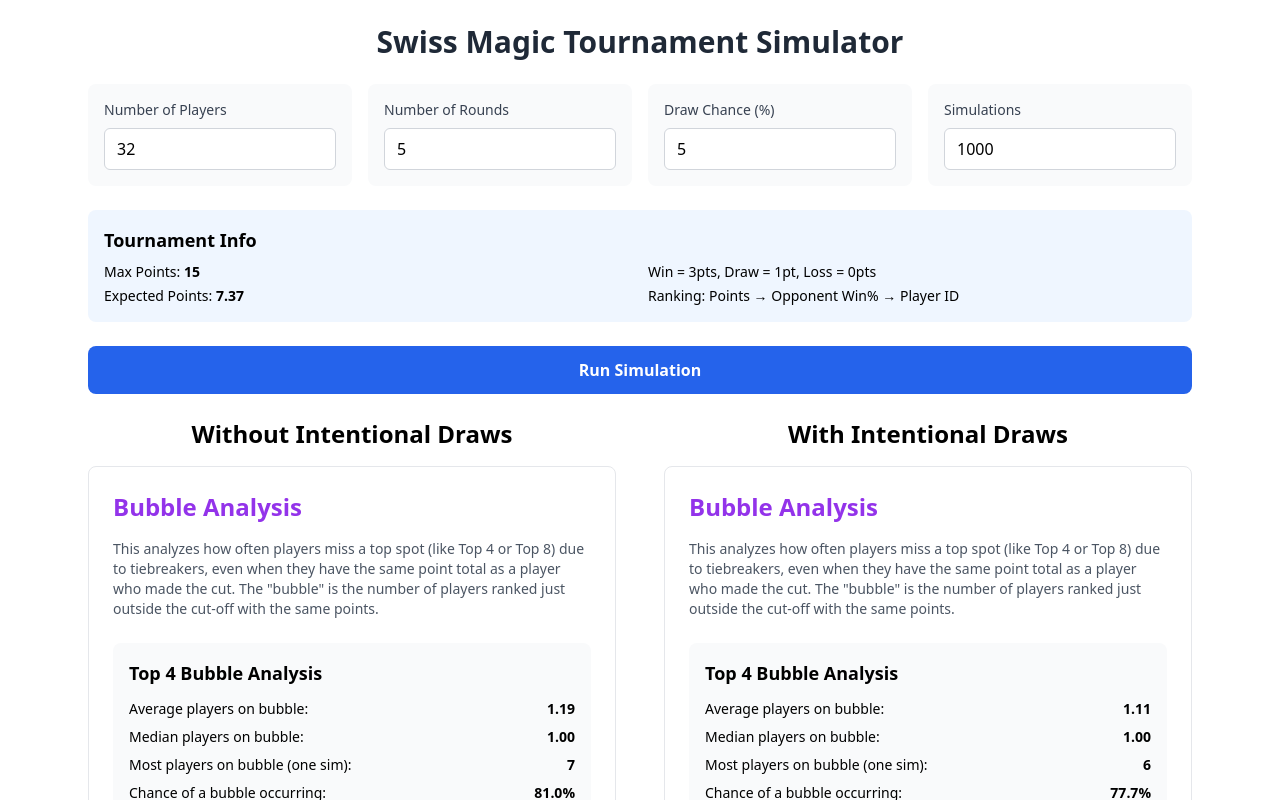
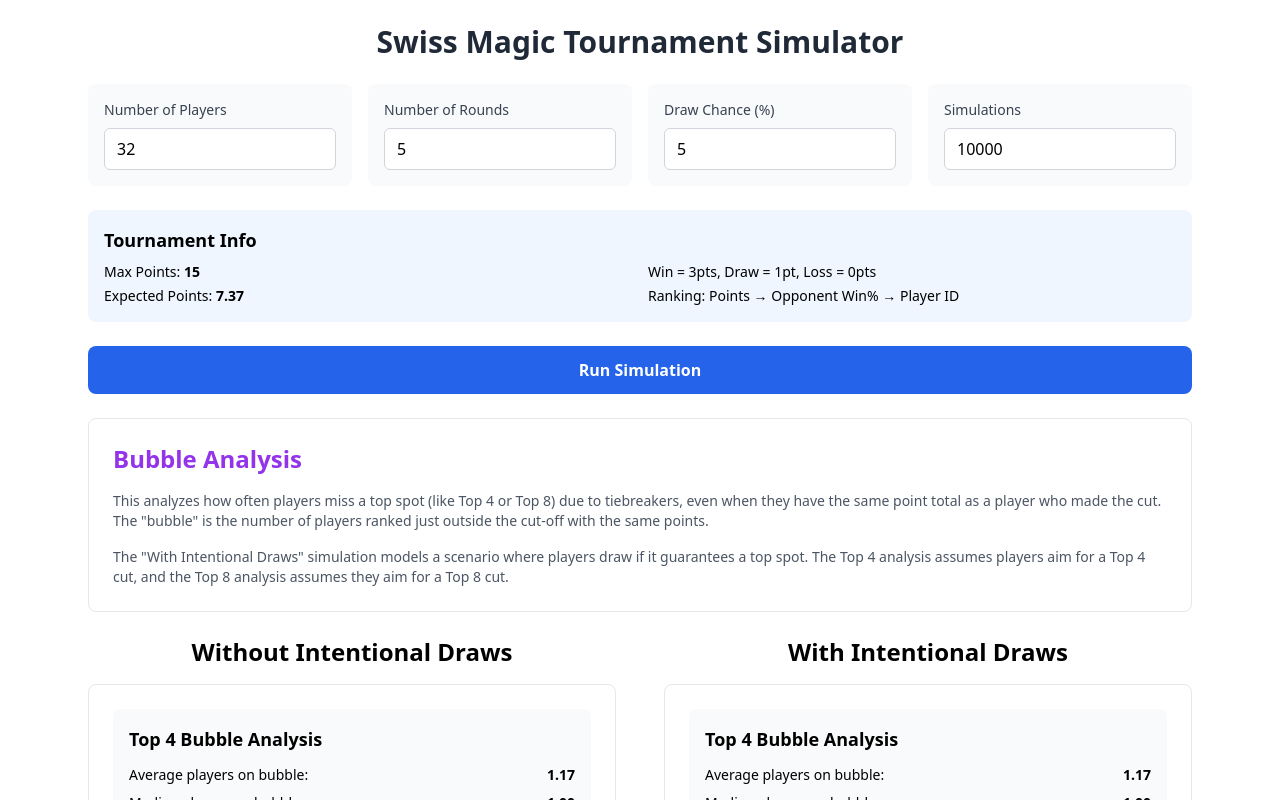
Before and after one commit to mosew/mtg-swiss-simulator, a React (Vite) app: page / in a window 1280 px wide. Both pictures are taken after a click on the button "Run Simulation". Shown: the top 800 px of the page. Built offline with nearby package versions, Linux system fonts and the light colour scheme.

Commit message:
Fixed IDs for top 4 and 8

```diff
--- a/src/SwissTournamentSimulator.jsx
+++ b/src/SwissTournamentSimulator.jsx
@@ -30,11 +30,13 @@
     const [players, setPlayers] = useState(32);
     const [rounds, setRounds] = useState(5);
     const [drawChance, setDrawChance] = useState(5);
-    const [simulations, setSimulations] = useState(1000);
+    const [simulations, setSimulations] = useState(10000);
     const [results, setResults] = useState(null);
     const [bubbleStats, setBubbleStats] = useState(null);
-    const [resultsWithID, setResultsWithID] = useState(null);
-    const [bubbleStatsWithID, setBubbleStatsWithID] = useState(null);
+    const [resultsID4, setResultsID4] = useState(null);
+    const [bubbleStatsID4, setBubbleStatsID4] = useState(null);
+    const [resultsID8, setResultsID8] = useState(null);
+    const [bubbleStatsID8, setBubbleStatsID8] = useState(null);
     const [isRunning, setIsRunning] = useState(false);
 
     // Swiss tournament pairing function
@@ -72,15 +74,15 @@
     };
 
     // Simulate a single match
-    const simulateMatch = (player1, player2, drawPercent, useID = false, allPlayers = [], currentRound = 0, totalRounds = 0) => {
+    const simulateMatch = (player1, player2, drawPercent, useID = false, allPlayers = [], currentRound = 0, totalRounds = 0, cutSize = 8) => {
         if (!player2) {
             // Bye - player gets 3 points
             return { winner: player1, loser: null, draw: false, bye: true };
         }
 
         if (useID && totalRounds > 0 && totalRounds - currentRound <= 2) {
-            const p1Safe = isSafeForCut(player1, player2, allPlayers, 8, currentRound, totalRounds);
-            const p2Safe = isSafeForCut(player2, player1, allPlayers, 8, currentRound, totalRounds);
+            const p1Safe = isSafeForCut(player1, player2, allPlayers, cutSize, currentRound, totalRounds);
+            const p2Safe = isSafeForCut(player2, player1, allPlayers, cutSize, currentRound, totalRounds);
             if (p1Safe && p2Safe) {
                 return { winner: null, loser: null, draw: true, bye: false };
             }
@@ -97,7 +99,7 @@
     };
 
     // Run a single tournament
-    const runTournament = (numPlayers, numRounds, drawPercent, useID = false) => {
+    const runTournament = (numPlayers, numRounds, drawPercent, useID = false, cutSize = 8) => {
         // Initialize players
         let playerScores = Array.from({ length: numPlayers }, (_, i) => ({
             id: i,
@@ -114,7 +116,7 @@
             const pairs = pairPlayers(playerScores);
 
             pairs.forEach(([p1, p2]) => {
-                const result = simulateMatch(p1, p2, drawPercent, useID, playerScores, round, numRounds);
+                const result = simulateMatch(p1, p2, drawPercent, useID, playerScores, round, numRounds, cutSize);
 
                 if (result.bye) {
                     p1.points += 3;
@@ -256,7 +258,6 @@
                 return {
                     average: (0).toFixed(2),
                     median: (0).toFixed(2),
-                    max: 0,
                     frequency: (0).toFixed(1),
                     distribution: {}
                 };
@@ -267,7 +268,6 @@
             const median = sortedSizes.length % 2 !== 0 ? sortedSizes[mid] : (sortedSizes[mid - 1] + sortedSizes[mid]) / 2;
             const totalBubblePlayers = bubbleSizes.reduce((sum, size) => sum + size, 0);
             const average = totalBubblePlayers / bubbleSizes.length;
-            const max = sortedSizes[sortedSizes.length - 1];
             const frequency = (bubbleSizes.filter(size => size > 0).length / bubbleSizes.length) * 100;
 
             const distributionCounts = {};
@@ -280,11 +280,9 @@
                 distributionPercentages[size] = (distributionCounts[size] / numSimulations * 100).toFixed(1);
             });
 
-
             return {
                 average: average.toFixed(2),
                 median: median.toFixed(2),
-                max,
                 frequency: frequency.toFixed(1),
                 distribution: distributionPercentages,
             };
@@ -336,13 +334,15 @@
         setIsRunning(true);
         setResults(null);
         setBubbleStats(null);
-        setResultsWithID(null);
-        setBubbleStatsWithID(null);
+        setResultsID4(null);
+        setBubbleStatsID4(null);
+        setResultsID8(null);
+        setBubbleStatsID8(null);
 
 
         // Use setTimeout to allow UI to update
         setTimeout(() => {
-            // --- Refactored Simulation Logic ---
+            // --- 1. Standard Simulation (No ID) ---
             const standardSimResults = [];
             for (let i = 0; i < simulations; i++) {
                 standardSimResults.push(runTournament(players, rounds, drawChance, false));
@@ -353,13 +353,24 @@
             setResults(processedResults);
 
 
-            const idSimResults = [];
+            // --- 2. ID for Top 4 Simulation ---
+            const id4SimResults = [];
             for (let i = 0; i < simulations; i++) {
-                idSimResults.push(runTournament(players, rounds, drawChance, true));
+                id4SimResults.push(runTournament(players, rounds, drawChance, true, 4));
             }
-            const { bubbleStats: bubbleStatsID, processedResults: processedResultsID } = processSimulationResults(idSimResults, simulations, rounds);
-            setBubbleStatsWithID(bubbleStatsID);
-            setResultsWithID(processedResultsID);
+            const { bubbleStats: bubbleStatsID4, processedResults: processedResultsID4 } = processSimulationResults(id4SimResults, simulations, rounds);
+            setBubbleStatsID4(bubbleStatsID4);
+            setResultsID4(processedResultsID4);
+
+
+            // --- 3. ID for Top 8 Simulation ---
+            const id8SimResults = [];
+            for (let i = 0; i < simulations; i++) {
+                id8SimResults.push(runTournament(players, rounds, drawChance, true, 8));
+            }
+            const { bubbleStats: bubbleStatsID8, processedResults: processedResultsID8 } = processSimulationResults(id8SimResults, simulations, rounds);
+            setBubbleStatsID8(bubbleStatsID8);
+            setResultsID8(processedResultsID8);
 
 
             setIsRunning(false);
@@ -373,10 +384,6 @@
         <>
             {bubbleStats && (
                 <div className="bg-white p-6 rounded-lg border mb-6">
-                    <h3 className="text-2xl font-bold mb-4 text-purple-600">Bubble Analysis</h3>
-                    <p className="text-sm text-gray-600 mb-6">
-                        This analyzes how often players miss a top spot (like Top 4 or Top 8) due to tiebreakers, even when they have the same point total as a player who made the cut. The "bubble" is the number of players ranked just outside the cut-off with the same points.
-                    </p>
                     <div className="grid grid-cols-1 gap-6">
                         {/* Top 4 Bubble */}
                         <div className="bg-gray-50 p-4 rounded-lg">
@@ -384,7 +391,6 @@
                             <div className="space-y-2 text-sm mb-4">
                                 <div className="flex justify-between"><span>Average players on bubble:</span><span className="font-bold">{bubbleStats.top4.average}</span></div>
                                 <div className="flex justify-between"><span>Median players on bubble:</span><span className="font-bold">{bubbleStats.top4.median}</span></div>
-                                <div className="flex justify-between"><span>Most players on bubble (one sim):</span><span className="font-bold">{bubbleStats.top4.max}</span></div>
                                 <div className="flex justify-between"><span>Chance of a bubble occurring:</span><span className="font-bold">{bubbleStats.top4.frequency}%</span></div>
                             </div>
                             <h5 className="font-semibold mb-2 text-gray-800">Distribution of Bubble Sizes</h5>
@@ -405,7 +411,6 @@
                             <div className="space-y-2 text-sm mb-4">
                                 <div className="flex justify-between"><span>Average players on bubble:</span><span className="font-bold">{bubbleStats.top8.average}</span></div>
                                 <div className="flex justify-between"><span>Median players on bubble:</span><span className="font-bold">{bubbleStats.top8.median}</span></div>
-                                <div className="flex justify-between"><span>Most players on bubble (one sim):</span><span className="font-bold">{bubbleStats.top8.max}</span></div>
                                 <div className="flex justify-between"><span>Chance of a bubble occurring:</span><span className="font-bold">{bubbleStats.top8.frequency}%</span></div>
                             </div>
                             <h5 className="font-semibold mb-2 text-gray-800">Distribution of Bubble Sizes</h5>
@@ -472,7 +477,7 @@
                         onChange={(e) => setPlayers(Math.max(2, parseInt(e.target.value) || 2))}
                         className="w-full px-3 py-2 border border-gray-300 rounded-md focus:outline-none focus:ring-2 focus:ring-blue-500"
                         min="2"
-                        max="1000"
+                        max="10000"
                     />
                 </div>
 
@@ -542,18 +547,36 @@
             </button>
 
             {bubbleStats && (
+                <>
+                    <div className="bg-white p-6 rounded-lg border mb-6">
+                        <h3 className="text-2xl font-bold mb-4 text-purple-600">Bubble Analysis</h3>
+                        <p className="text-sm text-gray-600 mb-4">
+                            This analyzes how often players miss a top spot (like Top 4 or Top 8) due to tiebreakers, even when they have the same point total as a player who made the cut. The "bubble" is the number of players ranked just outside the cut-off with the same points.
+                        </p>
+                        <p className="text-sm text-gray-600">
+                            The "With Intentional Draws" simulation models a scenario where players draw if it guarantees a top spot. The Top 4 analysis assumes players aim for a Top 4 cut, and the Top 8 analysis assumes they aim for a Top 8 cut.
+                        </p>
+                    </div>
                     <div className="grid md:grid-cols-2 gap-x-12">
                         <div>
                             <h2 className="text-2xl font-bold mb-4 text-center">Without Intentional Draws</h2>
                             <ResultsDisplay bubbleStats={bubbleStats} results={results} compareRecords={compareRecords} />
                         </div>
-                    {bubbleStatsWithID && (
+                        {bubbleStatsID4 && bubbleStatsID8 && (
                             <div>
                                 <h2 className="text-2xl font-bold mb-4 text-center">With Intentional Draws</h2>
-                            <ResultsDisplay bubbleStats={bubbleStatsWithID} results={resultsWithID} compareRecords={compareRecords} />
+                                <ResultsDisplay
+                                    bubbleStats={{
+                                        top4: bubbleStatsID4.top4,
+                                        top8: bubbleStatsID8.top8,
+                                    }}
+                                    results={resultsID8}
+                                    compareRecords={compareRecords}
+                                />
                             </div>
                         )}
                     </div>
+                </>
             )}
         </div>
     );
```
Lines whose indentation alone changed are shown as unchanged.
